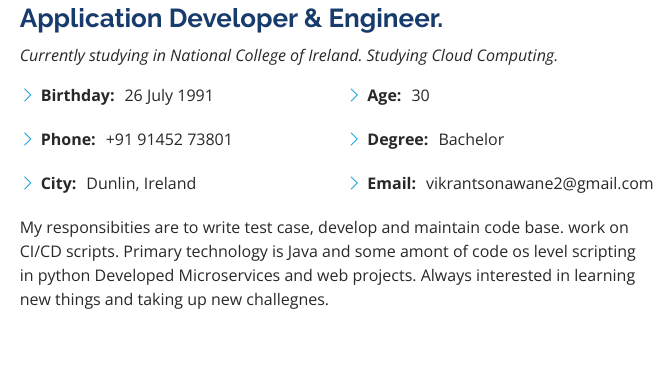
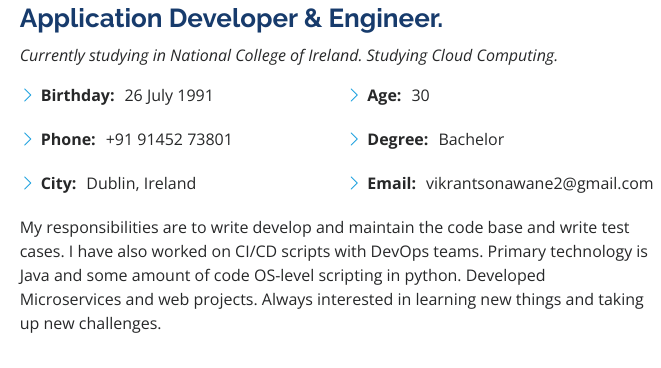
Before and after one commit to Vikrant2691/vikrant2691.github.io, a plain HTML site: page index.html in a window 1280 px wide. Shown: the part 1109-1477 px from the top of the page, 619-1280 px from the left. Drawn offline with nearby package versions, Linux system fonts and the light colour scheme.

Commit message:
Update index.html

```diff
--- a/index.html
+++ b/index.html
@@ -95,7 +95,7 @@
                 <ul>
                   <li><i class="bi bi-chevron-right"></i> <strong>Birthday:</strong> <span>26 July 1991</span></li>
                   <li><i class="bi bi-chevron-right"></i> <strong>Phone:</strong> <span>+91 91452 73801</span></li>
-                  <li><i class="bi bi-chevron-right"></i> <strong>City:</strong> <span>Dunlin, Ireland</span></li>
+                  <li><i class="bi bi-chevron-right"></i> <strong>City:</strong> <span>Dublin, Ireland</span></li>
                 </ul>
               </div>
               <div class="col-lg-6">
@@ -107,8 +107,8 @@
               </div>
             </div>
             <p>
-              My responsibities are to write test case, develop and maintain code base. work on CI/CD scripts. Primary technology is Java and some amont of code os level scripting in python
-              Developed Microservices and web projects. Always interested in learning new things and taking up new challegnes.
+              My responsibilities are to write develop and maintain the code base and write test cases. I have also worked on CI/CD scripts with DevOps teams. Primary technology is Java and some amount of code OS-level scripting in python.
+              Developed Microservices and web projects. Always interested in learning new things and taking up new challenges.
             </p>
           </div>
         </div>
```
